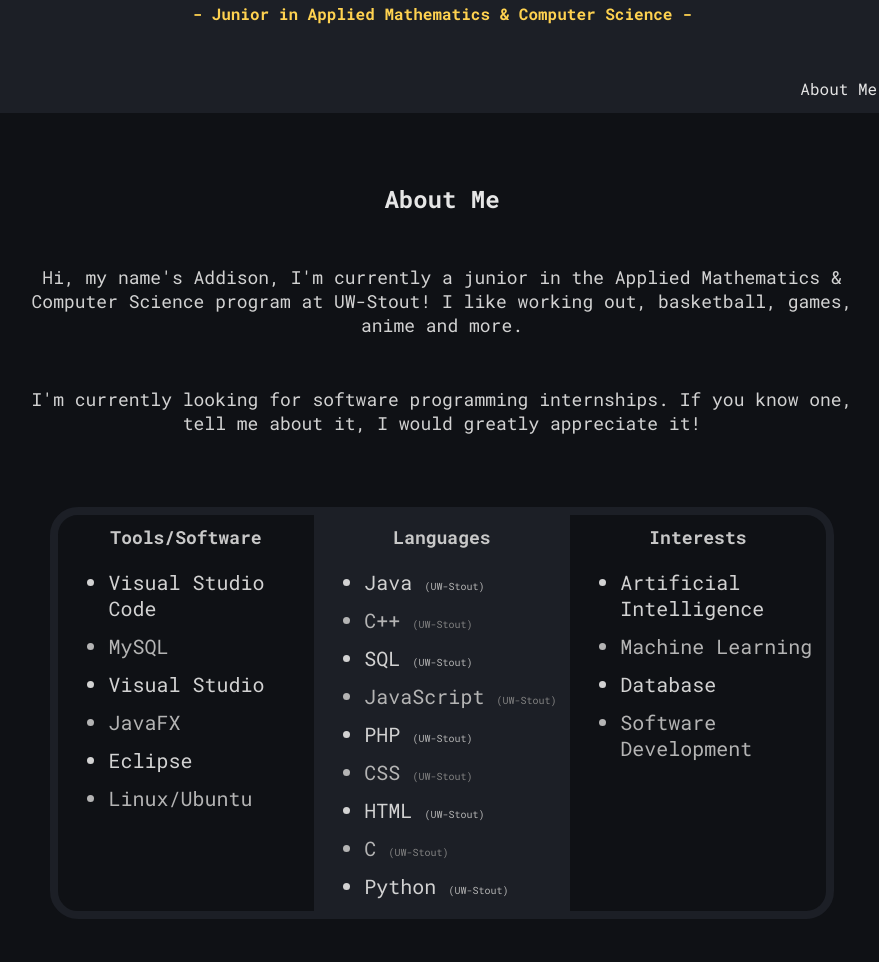
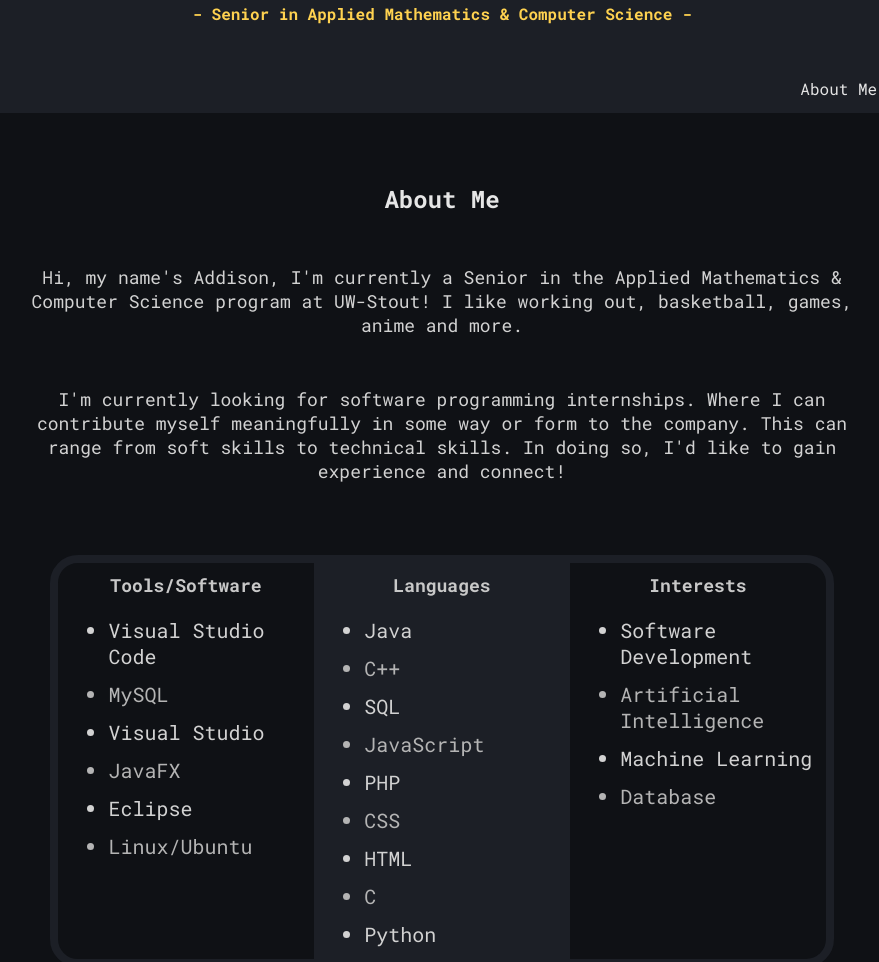
Before and after one commit to addonvang/Portfolio, a plain HTML site: page index.html in a window 1280 px wide. Shown: the part 190-1152 px from the top of the page, without its empty margins (198-1077 px from the left). Drawn offline with Linux system fonts and the light colour scheme.

Commit message:
Change profile status to Senior and update details
Updated profile information from Junior to Senior and modified internship description.

```diff
--- a/index.html
+++ b/index.html
@@ -13,7 +13,7 @@
     <body>
         <header>
             <h1>Addison Vang</h1>
-            <h2>- Junior in Applied Mathematics & Computer Science -</h2>
+            <h2>- Senior in Applied Mathematics & Computer Science -</h2>
             <p> </p>
         </header>
 
@@ -31,12 +31,12 @@
                     <h2>About Me</h2>
 
                     <p>
-                        Hi, my name's Addison, I'm currently a junior in the Applied Mathematics & Computer Science program
+                        Hi, my name's Addison, I'm currently a Senior in the Applied Mathematics & Computer Science program
                         at UW-Stout! I like working out, basketball, games, anime and more.
                     </p>
                     <p>
-                        I'm currently looking for software programming internships.
-                        If you know one, tell me about it, I would greatly appreciate it!
+                        I'm currently looking for software programming internships. Where I can contribute myself meaningfully in some way or form to the company.
+                        This can range from soft skills to technical skills. In doing so, I'd like to gain experience and connect!
                     </p>
                 </div>
 
@@ -55,24 +55,24 @@
                     <div class="column">
                         <h3>Languages</h3>
                         <ul>
-                            <li>Java <span>(UW-Stout)</span></li>
-                            <li>C++ <span>(UW-Stout)</span></li>
-                            <li>SQL <span>(UW-Stout)</span></li>
-                            <li>JavaScript <span>(UW-Stout)</span></li>
-                            <li>PHP <span>(UW-Stout)</span></li>
-                            <li>CSS <span>(UW-Stout)</span></li>
-                            <li>HTML <span>(UW-Stout)</span></li>
-                            <li>C <span>(UW-Stout)</span></li>
-                            <li>Python <span>(UW-Stout)</span></li>
+                            <li>Java </li>
+                            <li>C++ </li>
+                            <li>SQL </li>
+                            <li>JavaScript </li>
+                            <li>PHP </li>
+                            <li>CSS </li>
+                            <li>HTML </li>
+                            <li>C </li>
+                            <li>Python </li>
                         </ul>
                     </div>
                     <div class="column">
                         <h3>Interests</h3>
                         <ul>
+                            <li>Software Development</li>
                             <li>Artificial Intelligence</li>
                             <li>Machine Learning</li>
                             <li>Database</li>
-                            <li>Software Development</li>
                         </ul>
                     </div>
                 </div>
```
